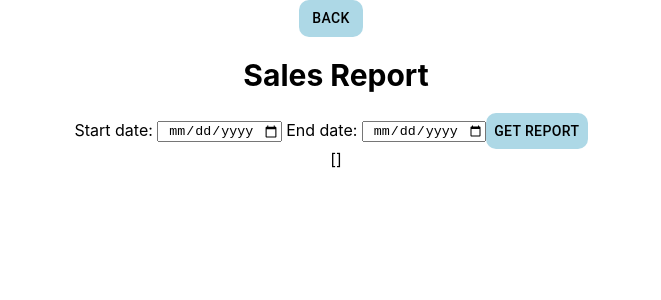
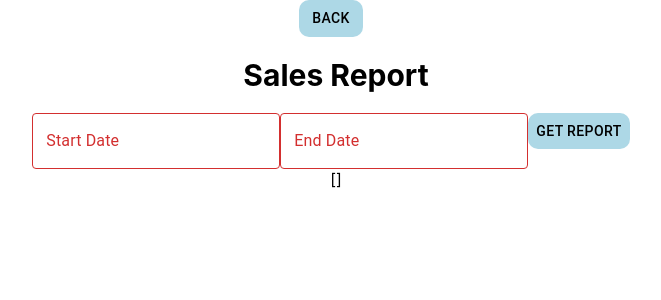
Before and after one commit to CSCE315-F22-Taele/Team-12-Project_3, a Next.js app in the folder ui/: page /manager/sales in a window 1280 px wide. Shown: the top 300 px of the page, without its empty margins (304-965 px from the left). Built offline with nearby package versions, Linux system fonts and the light colour scheme.

Commit message:
fixed issue with inventory.tsx, need more consistent ui throughout

```diff
--- a/ui/package.json
+++ b/ui/package.json
@@ -13,6 +13,7 @@
     "@emotion/styled": "^11.10.5",
     "@mui/icons-material": "^5.10.9",
     "@mui/material": "^5.10.13",
+    "@mui/x-date-pickers-pro": "^5.0.8",
     "@next-auth/typeorm-legacy-adapter": "^2.0.1",
     "@types/node": "18.11.9",
     "@types/react": "18.0.24",
--- a/ui/pages/manager/inventory.tsx
+++ b/ui/pages/manager/inventory.tsx
@@ -1,6 +1,6 @@
 import {
 	flaskAPI,
-	getInventoryAPI,h1
+	getInventoryAPI,
 	getInventoryProxyAPI,
 	serverSideInstance,
 	setRestockAllProxyAPI,
--- a/ui/pages/manager/sales.tsx
+++ b/ui/pages/manager/sales.tsx
@@ -3,7 +3,12 @@ import { useRouter } from "next/router";
 import { useState } from "react";
 import { StyledButton, StyledDiv, StyledGrid, StyledH1 } from "../../styles/mystyles";
 import { ThemeProvider } from "@mui/material/styles";
-import { Button, createTheme, Grid, Box } from "@mui/material";
+import { Button, createTheme, Grid, Box, TextField } from "@mui/material";
+import { Dayjs } from 'dayjs';
+import { AdapterDayjs } from '@mui/x-date-pickers/AdapterDayjs';
+import { LocalizationProvider } from '@mui/x-date-pickers/LocalizationProvider';
+import { DatePicker } from '@mui/x-date-pickers/DatePicker';
+// import { MobileDatePicker } from '@mui/x-date-pickers/MobileDatePicker';
 
 interface Sale {
 	itemName: string;
@@ -14,8 +19,8 @@ interface Sale {
 export default function Sales({ serverId }: { serverId: string }) {
 	const router = useRouter();
 
-	const [startDate, setStartDate] = useState("");
-	const [endDate, setEndDate] = useState("");
+	const [startDate, setStartDate] = useState<string | null>("");
+	const [endDate, setEndDate] = useState<string | null>("");
 	const [sales, setSales] = useState<Sale[]>([]);
 
 	const getReport = async () => {
@@ -46,12 +51,15 @@ export default function Sales({ serverId }: { serverId: string }) {
 
 			<StyledH1>Sales Report</StyledH1>
 
-			<StyledDiv className="time-values">
+			{/* <StyledDiv className="time-values">
 				<label> Start date: </label>
 				<input
 					type="date"
 					className="start"
-					onChange={(e) => setStartDate(e.target.value)}
+					onChange={(e) => {
+						console.log(e.target.value);
+						setStartDate(e.target.value)
+					}}
 				/>
 				<label> End date: </label>
 				<input
@@ -63,6 +71,56 @@ export default function Sales({ serverId }: { serverId: string }) {
 
 				<StyledDiv className="sales">{startDate + " " + endDate}</StyledDiv>
 				<StyledDiv className="sales">{JSON.stringify(sales)}</StyledDiv>
+			</StyledDiv> */}
+			<StyledDiv>
+				<LocalizationProvider dateAdapter={AdapterDayjs}>
+					<DatePicker
+							inputFormat="MM/DD/YYYY"
+							label="Start Date"
+							value={startDate}
+							onChange={(newValue) => {
+								//should be 2022-11-17
+								// console.log(newValue);
+								var fullDateWithOtherInfo = newValue.$d.toLocaleString();
+								var date = fullDateWithOtherInfo.substring(0, fullDateWithOtherInfo.indexOf(",")).split("/");
+								var month = date[0];
+								var day = date[1];
+								var year = date[2];
+								var parsedDate = year + "-" + month + "-" + day;
+								// console.log("parsed", parsedDate);
+								// console.log("asd", newValue.$d.toLocaleString());
+								setStartDate(parsedDate);
+
+							}}
+							renderInput={(params) => <TextField {...params} />}
+						/>
+				</LocalizationProvider>
+				<LocalizationProvider dateAdapter={AdapterDayjs}>
+					<DatePicker
+							inputFormat="MM/DD/YYYY"
+							label="End Date"
+							value={endDate}
+							onChange={(newValue) => {
+								//should be 2022-11-17
+								// console.log(newValue);
+								var fullDateWithOtherInfo = newValue.$d.toLocaleString();
+								var date = fullDateWithOtherInfo.substring(0, fullDateWithOtherInfo.indexOf(",")).split("/");
+								var month = date[0];
+								var day = date[1];
+								var year = date[2];
+								var parsedDate = year + "-" + month + "-" + day;
+								// console.log("parsed", parsedDate);
+								// console.log("asd", newValue.$d.toLocaleString());
+								setEndDate(parsedDate);
+
+							}}
+							renderInput={(params) => <TextField {...params} />}
+						/>
+				</LocalizationProvider>
+				<StyledButton onClick={getReport}>Get Report</StyledButton>
+
+				<StyledDiv className="sales">{startDate + " " + endDate}</StyledDiv>
+				<StyledDiv className="sales">{JSON.stringify(sales)}</StyledDiv>
 			</StyledDiv>
 		</>
 	);
--- a/ui/styles/mystyles.tsx
+++ b/ui/styles/mystyles.tsx
@@ -112,6 +112,7 @@ export const StyledButton = styled(Button)(({theme, variant}) => ({
 export const StyledDiv = styled('div')(({theme, ...otherProps}) => ({
   margin: "auto",
   textAlignLast: "center",
+
 }));
 
 
```
Also changed, not shown: ui/pages/manager/excess.tsx (+30 -8 lines), ui/pages/manager/menu.tsx (+16 -5 lines), ui/pages/server/index.tsx (+40 -0 lines), 1 other file (tests, documents, lock files or other folders).
